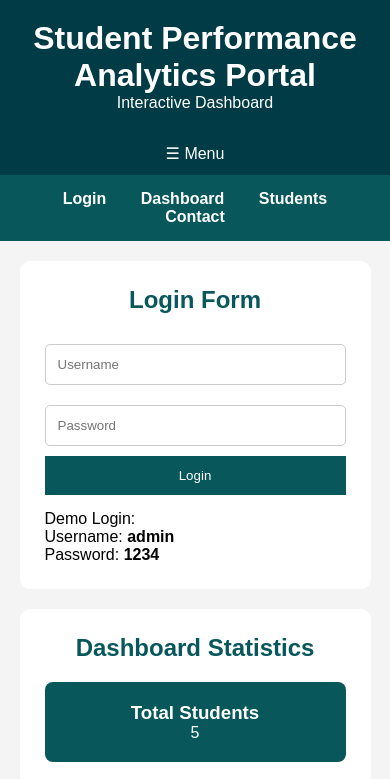
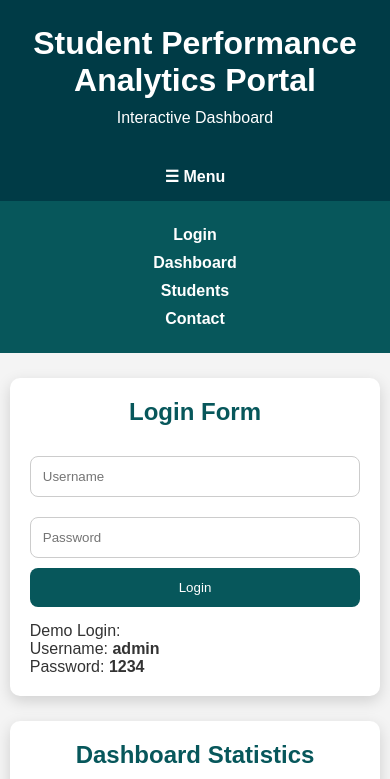
Before and after one commit to anumsaleem418/Student-Portal-interactive-, a plain HTML site: page index.html in a window 390 px wide. Both pictures are taken after a click on the element "☰ Menu". Shown: the top 779 px of the page. Drawn offline with Linux system fonts and the light colour scheme.

Commit message:
Refactor style.css for improved layout and design

```diff
--- a/style.css
+++ b/style.css
@@ -1,20 +1,39 @@
+/* =====================================
+   Student Performance Portal
+   Week 2 - style.css
+===================================== */
+
+html{
+    scroll-behavior:smooth;
+}
+
 *{
     margin:0;
     padding:0;
     box-sizing:border-box;
-font-family:Arial,sans-serif;
+    font-family:Arial, Helvetica, sans-serif;
 }
 
 body{
     background:#f4f4f4;
+    color:#333;
 }
+
+/* Header */
 
 header{
     background:#003b46;
     color:white;
     text-align:center;
-padding:20px;
+    padding:25px;
+    animation:fadeDown .8s;
 }
+
+header h1{
+    margin-bottom:10px;
+}
+
+/* Navigation */
 
 nav{
     background:#07575b;
@@ -25,52 +44,47 @@ padding:15px;
 nav a{
     color:white;
     text-decoration:none;
-margin:15px;
+    margin:0 15px;
     font-weight:bold;
+    transition:.3s;
 }
 
 nav a:hover{
     color:yellow;
 }
 
+/* Mobile Menu */
+
 .menu-btn{
     display:none;
     background:#003b46;
     color:white;
-padding:12px;
+    padding:15px;
     text-align:center;
     cursor:pointer;
+    font-weight:bold;
 }
+
+/* Sections */
 
 section{
     width:90%;
     max-width:1000px;
-margin:20px auto;
+    margin:25px auto;
     background:white;
     padding:25px;
     border-radius:10px;
+    box-shadow:0 5px 15px rgba(0,0,0,.15);
+    animation:fadeUp .8s;
 }
 
 h2{
     text-align:center;
-margin-bottom:20px;
     color:#07575b;
-}
-
-.cards{
-display:flex;
-gap:20px;
     margin-bottom:20px;
 }
 
-.card{
-flex:1;
-background:#07575b;
-color:white;
-padding:20px;
-text-align:center;
-border-radius:8px;
-}
+/* Forms */
 
 input,
 textarea{
@@ -78,26 +92,74 @@ width:100%;
     padding:12px;
     margin:10px 0;
     border:1px solid #ccc;
-border-radius:5px;
+    border-radius:8px;
+    transition:.3s;
 }
+
+input:focus,
+textarea:focus{
+    outline:none;
+    border-color:#07575b;
+    box-shadow:0 0 8px rgba(7,87,91,.3);
+}
+
+/* Buttons */
 
 button{
     width:100%;
     padding:12px;
+    border:none;
     background:#07575b;
     color:white;
-border:none;
     cursor:pointer;
+    border-radius:8px;
+    transition:.3s;
 }
 
 button:hover{
     background:#003b46;
+    transform:scale(1.03);
 }
+
+/* Dashboard Cards */
+
+.cards{
+    display:flex;
+    gap:20px;
+    flex-wrap:wrap;
+}
+
+.card{
+    flex:1;
+    min-width:220px;
+    background:#07575b;
+    color:white;
+    text-align:center;
+    padding:25px;
+    border-radius:10px;
+    transition:.3s;
+}
+
+.card:hover{
+    transform:translateY(-8px);
+    box-shadow:0 10px 20px rgba(0,0,0,.25);
+}
+
+.card h3{
+    margin-bottom:15px;
+}
+
+/* Student Table */
 
 table{
     width:100%;
     border-collapse:collapse;
     margin-top:20px;
+}
+
+table th{
+    background:#07575b;
+    color:white;
 }
 
 table th,
@@ -107,23 +169,65 @@ padding:12px;
     text-align:center;
 }
 
-table th{
-background:#07575b;
-color:white;
+tbody tr{
+    transition:.3s;
 }
+
+tbody tr:hover{
+    background:#eef9fa;
+}
+
+/* Footer */
 
 footer{
     background:#003b46;
     color:white;
     text-align:center;
-padding:15px;
-margin-top:20px;
+    padding:18px;
+    margin-top:30px;
 }
+
+/* Animations */
+
+@keyframes fadeUp{
+
+    from{
+        opacity:0;
+        transform:translateY(30px);
+    }
+
+    to{
+        opacity:1;
+        transform:translateY(0);
+    }
+
+}
+
+@keyframes fadeDown{
+
+    from{
+        opacity:0;
+        transform:translateY(-30px);
+    }
+
+    to{
+        opacity:1;
+        transform:translateY(0);
+    }
+
+}
+
+/* Responsive */
 
 @media(max-width:768px){
 
     .cards{
         flex-direction:column;
+    }
+
+    table{
+        display:block;
+        overflow-x:auto;
     }
 
     .menu-btn{
@@ -138,9 +242,14 @@ nav.active{
         display:block;
     }
 
-table{
+    nav a{
         display:block;
-overflow-x:auto;
+        margin:10px 0;
+    }
+
+    section{
+        width:95%;
+        padding:20px;
     }
 
 }
```
Lines whose indentation alone changed are shown as unchanged.
